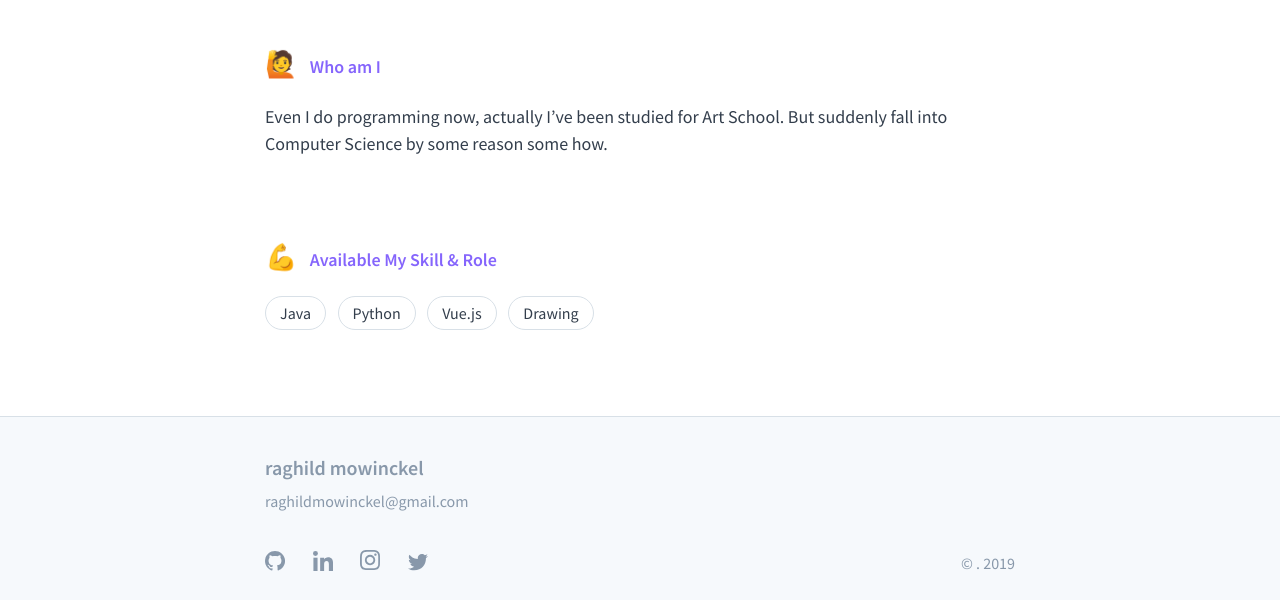
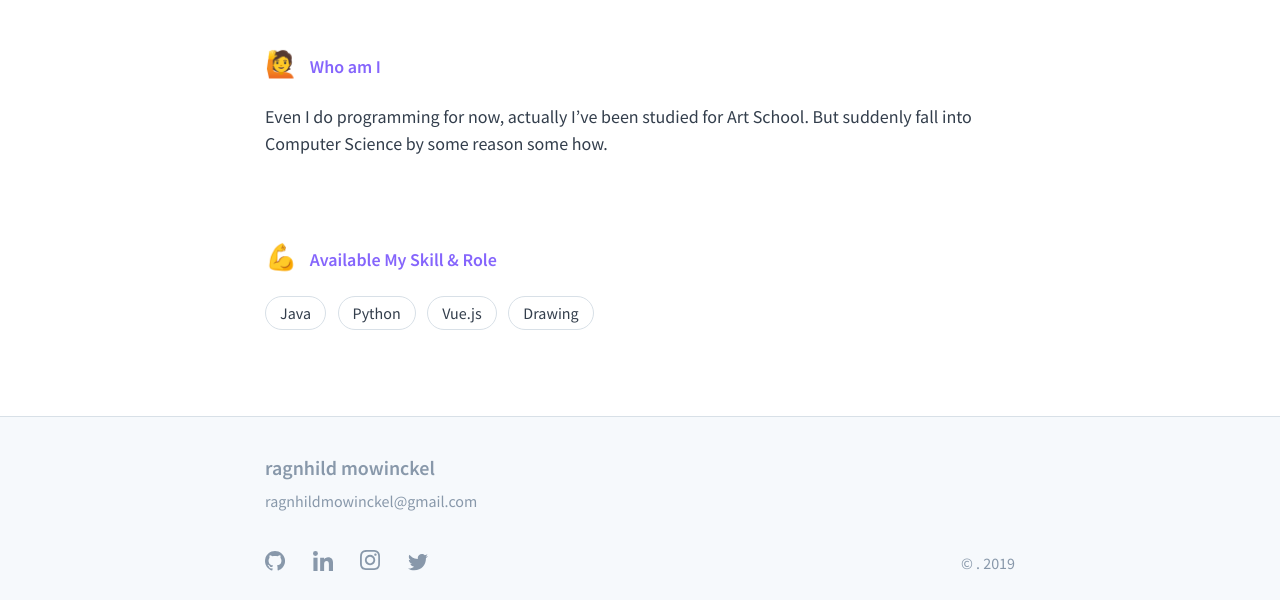
Before and after one commit to mowinckel/mowinckel.github.io, a Jekyll site: the page built from index.md, in a window 1280 px wide. Shown: the part 205-805 px from the top of the page. Built offline with Jekyll 4.4.1, drawn with Linux system fonts in a browser that asks for light colours; comment, search, counter and statistics services are not loaded.

Commit message:
UPDATE :: fix email

```diff
--- a/_includes/footer.html
+++ b/_includes/footer.html
@@ -2,10 +2,10 @@
     <address class="footer_wrap">
         <div class="information">
             <div class="myname">
-                raghild mowinckel
+                ragnhild mowinckel
             </div>
             <a href="mailto:@gmail.com" class="email">
-                raghildmowinckel@gmail.com
+                ragnhildmowinckel@gmail.com
             </a>
             <div class="accounts">
                 <a href="http://github.com" target="_blank" class="transition">
--- a/_includes/resume.html
+++ b/_includes/resume.html
@@ -9,7 +9,7 @@
       </p>
     </div>
     <ul>
-      Even I do programming now, actually I’ve been studied for Art School. But suddenly
+      Even I do programming for now, actually I’ve been studied for Art School. But suddenly
       fall into Computer Science by some reason some how.
       <!-- {% include project-list.html %} -->
     </ul>
```
